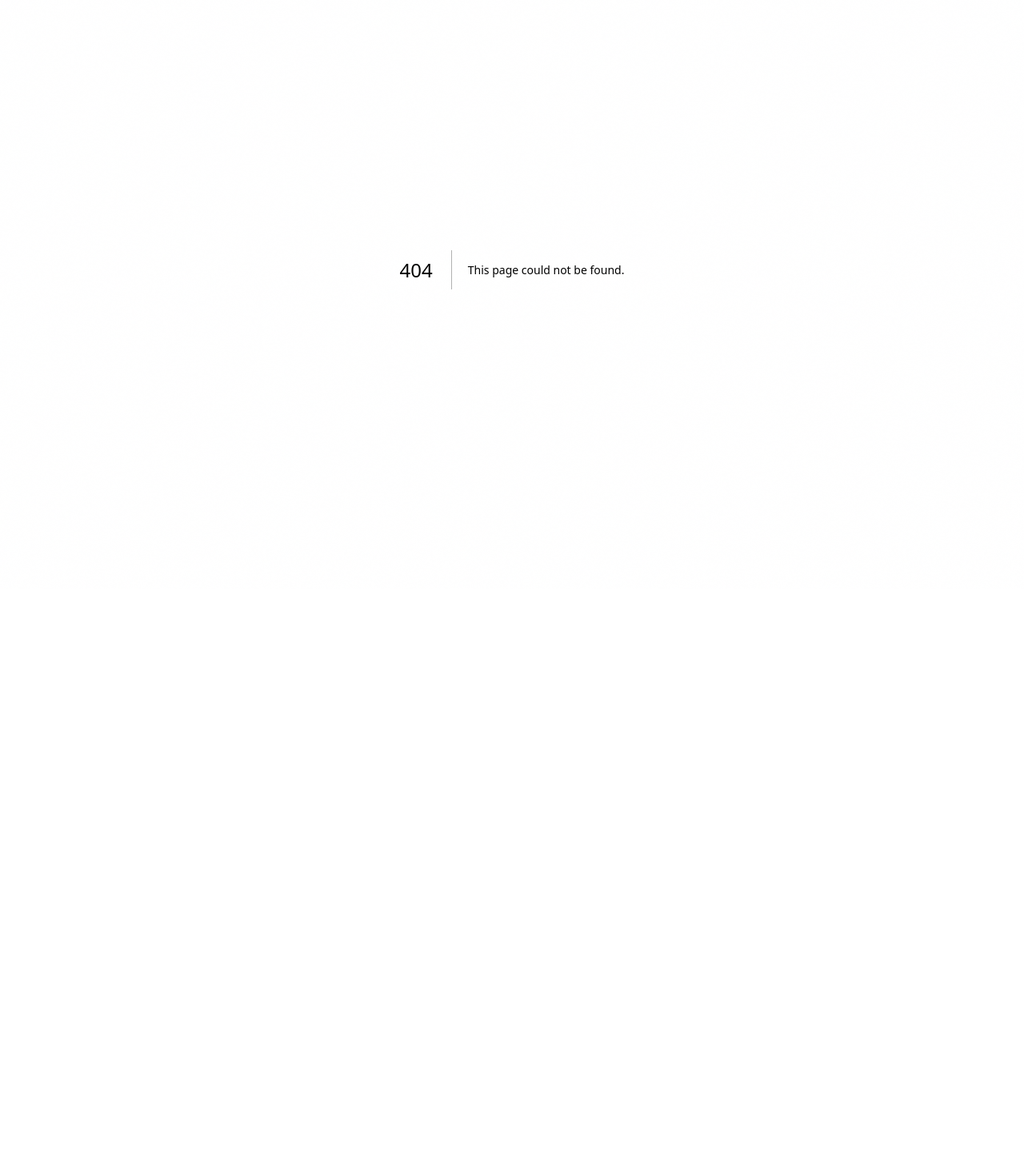
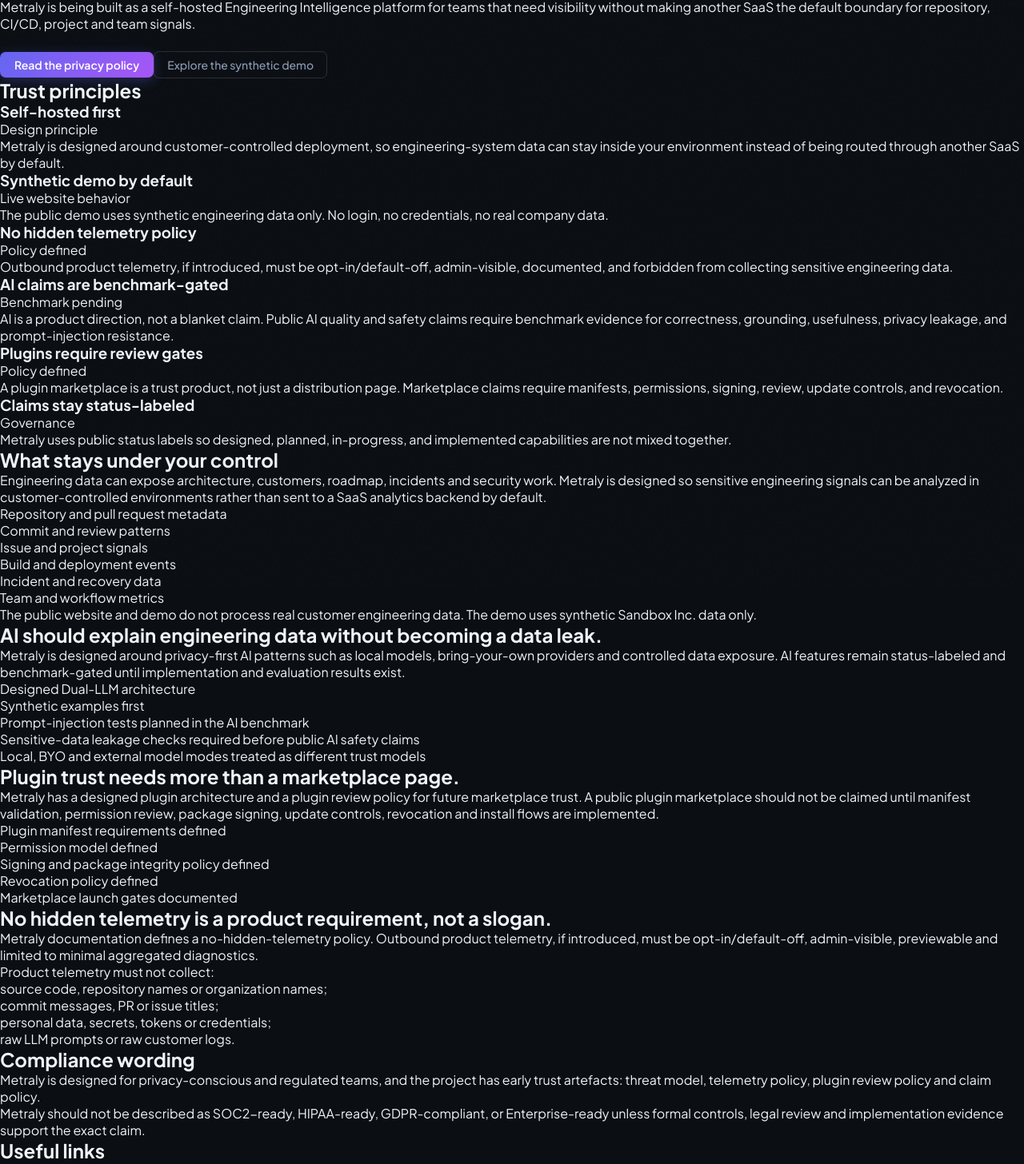
Before and after one commit to getmetraly/website, a Next.js app: page /trust in a window 1280 px wide. Before the commit this address had no page. Shown: the part 63-1519 px from the top of the page at 80% size. Before the commit the page ends 800 px from the top, so only its background shows below. Built offline with nearby package versions, Linux system fonts and the light colour scheme.

Commit message:
Add trust page

```diff
--- /dev/null
+++ b/app/trust/page.tsx
@@ -0,0 +1,162 @@
+import Link from "next/link";
+import { SiteShell } from "@/components/site-shell";
+import { StatusTag } from "@/components/status-tag";
+
+export const metadata = {
+  title: "Trust — Metraly",
+  description:
+    "Trust principles for Metraly: self-hosted engineering intelligence, synthetic demo data, no-hidden-telemetry policy, benchmark-gated AI claims, and plugin marketplace review gates.",
+};
+
+const principles = [
+  [
+    "Self-hosted first",
+    "Metraly is designed around customer-controlled deployment, so engineering-system data can stay inside your environment instead of being routed through another SaaS by default.",
+    "Design principle",
+  ],
+  [
+    "Synthetic demo by default",
+    "The public demo uses synthetic engineering data only. No login, no credentials, no real company data.",
+    "Live website behavior",
+  ],
+  [
+    "No hidden telemetry policy",
+    "Outbound product telemetry, if introduced, must be opt-in/default-off, admin-visible, documented, and forbidden from collecting sensitive engineering data.",
+    "Policy defined",
+  ],
+  [
+    "AI claims are benchmark-gated",
+    "AI is a product direction, not a blanket claim. Public AI quality and safety claims require benchmark evidence for correctness, grounding, usefulness, privacy leakage, and prompt-injection resistance.",
+    "Benchmark pending",
+  ],
+  [
+    "Plugins require review gates",
+    "A plugin marketplace is a trust product, not just a distribution page. Marketplace claims require manifests, permissions, signing, review, update controls, and revocation.",
+    "Policy defined",
+  ],
+  [
+    "Claims stay status-labeled",
+    "Metraly uses public status labels so designed, planned, in-progress, and implemented capabilities are not mixed together.",
+    "Governance",
+  ],
+];
+
+export default function TrustPage() {
+  return (
+    <SiteShell>
+      <main>
+        <div className="page-label">Trust · Self-hosted by design · Claim-safe roadmap</div>
+        <h1>Trust starts with keeping engineering data under your control.</h1>
+        <p>
+          Metraly is being built as a self-hosted Engineering Intelligence
+          platform for teams that need visibility without making another SaaS
+          the default boundary for repository, CI/CD, project and team signals.
+        </p>
+
+        <div className="hero-actions" style={{ marginTop: 24 }}>
+          <Link href="/privacy" className="btn-primary btn-large">Read the privacy policy</Link>
+          <Link href="/demo" className="btn-ghost btn-large">Explore the synthetic demo</Link>
+        </div>
+
+        <h2>Trust principles</h2>
+        <div className="card-grid">
+          {principles.map(([title, body, status]) => (
+            <div className="card" key={title}>
+              <div className="card-header">
+                <h3>{title}</h3>
+                <StatusTag>{status}</StatusTag>
+              </div>
+              <p>{body}</p>
+            </div>
+          ))}
+        </div>
+
+        <h2>What stays under your control</h2>
+        <p>
+          Engineering data can expose architecture, customers, roadmap,
+          incidents and security work. Metraly is designed so sensitive
+          engineering signals can be analyzed in customer-controlled
+          environments rather than sent to a SaaS analytics backend by default.
+        </p>
+        <ul>
+          <li>Repository and pull request metadata</li>
+          <li>Commit and review patterns</li>
+          <li>Issue and project signals</li>
+          <li>Build and deployment events</li>
+          <li>Incident and recovery data</li>
+          <li>Team and workflow metrics</li>
+        </ul>
+        <div className="note">
+          The public website and demo do not process real customer engineering
+          data. The demo uses synthetic Sandbox Inc. data only.
+        </div>
+
+        <h2>AI should explain engineering data without becoming a data leak.</h2>
+        <p>
+          Metraly is designed around privacy-first AI patterns such as local
+          models, bring-your-own providers and controlled data exposure. AI
+          features remain status-labeled and benchmark-gated until implementation
+          and evaluation results exist.
+        </p>
+        <ul>
+          <li>Designed Dual-LLM architecture</li>
+          <li>Synthetic examples first</li>
+          <li>Prompt-injection tests planned in the AI benchmark</li>
+          <li>Sensitive-data leakage checks required before public AI safety claims</li>
+          <li>Local, BYO and external model modes treated as different trust models</li>
+        </ul>
+
+        <h2>Plugin trust needs more than a marketplace page.</h2>
+        <p>
+          Metraly has a designed plugin architecture and a plugin review policy
+          for future marketplace trust. A public plugin marketplace should not be
+          claimed until manifest validation, permission review, package signing,
+          update controls, revocation and install flows are implemented.
+        </p>
+        <ul>
+          <li>Plugin manifest requirements defined</li>
+          <li>Permission model defined</li>
+          <li>Signing and package integrity policy defined</li>
+          <li>Revocation policy defined</li>
+          <li>Marketplace launch gates documented</li>
+        </ul>
+
+        <h2>No hidden telemetry is a product requirement, not a slogan.</h2>
+        <p>
+          Metraly documentation defines a no-hidden-telemetry policy. Outbound
+          product telemetry, if introduced, must be opt-in/default-off,
+          admin-visible, previewable and limited to minimal aggregated
+          diagnostics.
+        </p>
+        <p>Product telemetry must not collect:</p>
+        <ul>
+          <li>source code, repository names or organization names;</li>
+          <li>commit messages, PR or issue titles;</li>
+          <li>personal data, secrets, tokens or credentials;</li>
+          <li>raw LLM prompts or raw customer logs.</li>
+        </ul>
+
+        <h2>Compliance wording</h2>
+        <p>
+          Metraly is designed for privacy-conscious and regulated teams, and the
+          project has early trust artefacts: threat model, telemetry policy,
+          plugin review policy and claim policy.
+        </p>
+        <div className="note">
+          Metraly should not be described as SOC2-ready, HIPAA-ready,
+          GDPR-compliant, or Enterprise-ready unless formal controls, legal
+          review and implementation evidence support the exact claim.
+        </div>
+
+        <h2>Useful links</h2>
+        <ul>
+          <li><Link href="/privacy">Privacy Policy</Link></li>
+          <li><Link href="/terms">Terms of Service</Link></li>
+          <li><Link href="/docs">Public docs</Link></li>
+          <li><Link href="/demo">Synthetic demo</Link></li>
+          <li><Link href="/ai">AI direction</Link></li>
+        </ul>
+      </main>
+    </SiteShell>
+  );
+}
```
